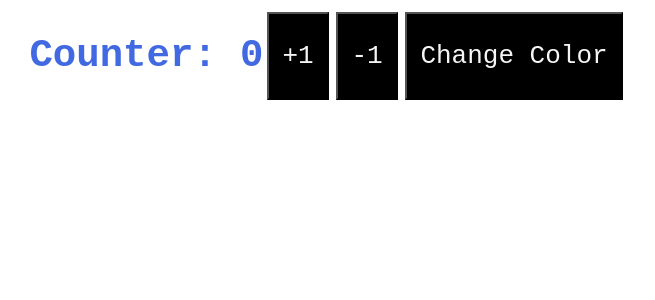
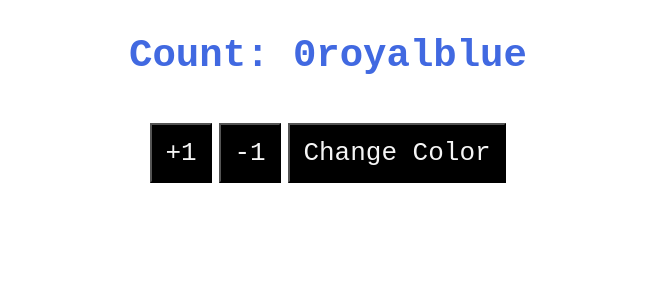
Before and after one commit to HussainALAradi5/Counter_tutorial, a React (Vite) app: page / in a window 1280 px wide. Shown: the top 300 px of the page, without its empty margins (0-655 px from the left). Built offline with nearby package versions, Linux system fonts and the light colour scheme.

Commit message:
some visual improvement

```diff
--- a/src/App.css
+++ b/src/App.css
@@ -1,30 +1,32 @@
 * {
     font-family: monospace;
   }
+
   button {
     padding: 1rem;
     margin: 0.3rem;
-
     cursor: pointer;
     background-color: black;
     color: whitesmoke;
     font-size: 2rem;
   }
+
   .counter {
     display: flex;
-  justify-content: center;
+    flex-direction: column;
+    align-items: center;
     width: 50vw;
+  }
 
+  .counterHeader {
+    font-size: 3rem;
+  }
 
-}
-.counterHeader{
-    font-size: 3rem;
-
-}
   button:hover {
     color: royalblue;
     transition: 1.5s;
   }
+
   .subtraction:hover {
     color: red;
     background-color: black;
--- a/src/components/Counter.jsx
+++ b/src/components/Counter.jsx
@@ -17,20 +17,24 @@ const Counter = () => {
   }; // change the color of the header
 
   useEffect(() => {
-    document.title = `Count:  ${counter}${color}`;
+    document.querySelector('.counterHeader').textContent = `Count:  ${counter}${color}`;
+  }, [counter,color]); // change this to [color] to update text when color changes
+  useEffect(() => {
+    document.title= `Count:  ${counter},${color}`;
   }, [counter,color]); // change this to [color] to update text when color changes
 
   return (
     <div className="counter">
       <h1 className="counterHeader" style={{ color: color }}>Counter: {counter}</h1>
       <br />
-      <button className="add" onClick={add}>
+      <div className="buttonContainer"> <button className="add" onClick={add}>
         +1
       </button>
       <button className="subtraction" onClick={subtraction}>
         -1
       </button>
-      <button className="changeColor" onClick={changeColor}>Change Color</button>
+      <button className="changeColor" onClick={changeColor}>Change Color</button></div>
+
     </div>
   );
 };
```
Lines whose indentation alone changed are shown as unchanged.
